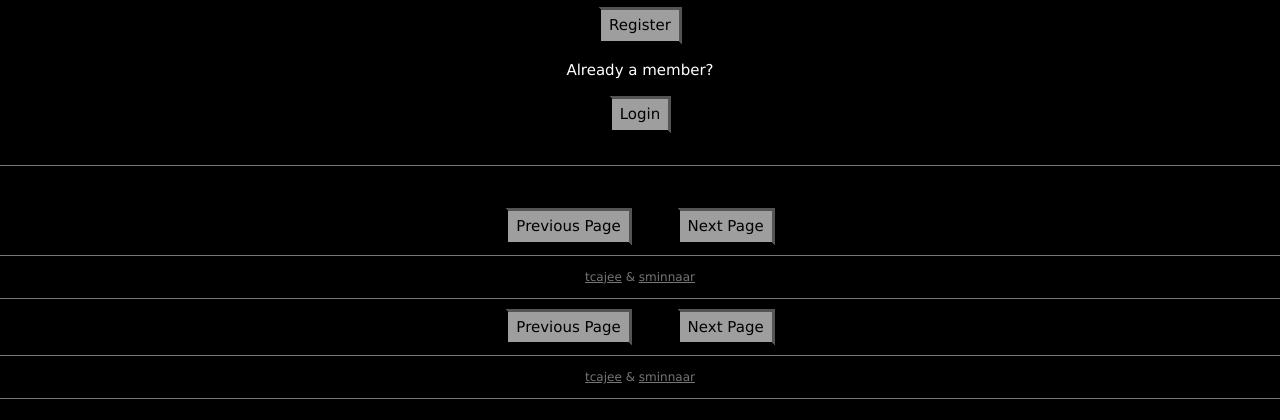
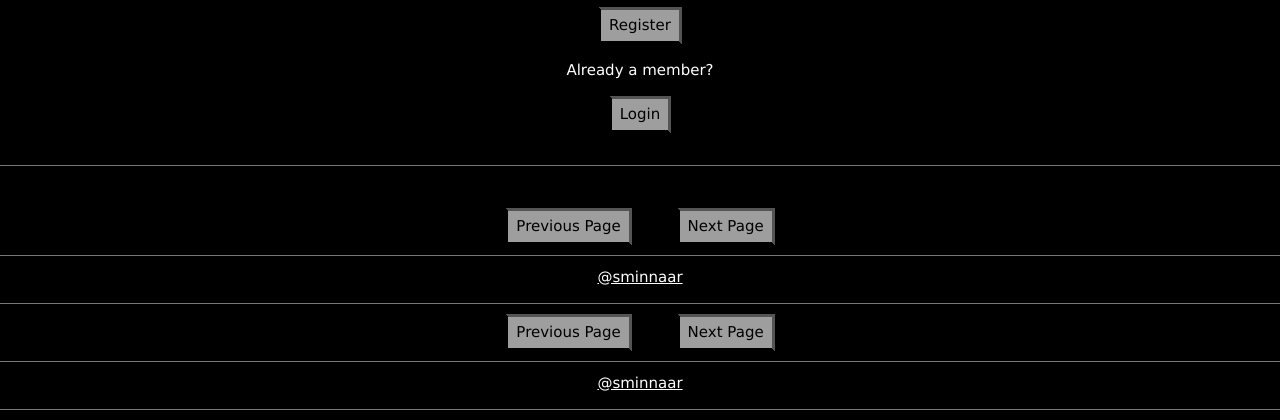
Before and after one commit to sminnaar/Camagru, a PHP site: page /Camagru_git/ in a window 1280 px wide. Shown: the part 490-910 px from the top of the page. Before the commit the page ends 889 px from the top, so only its background shows below. Run offline with PHP 8.4, Linux system fonts and the light colour scheme.

Commit message:
Added sminnaar

```diff
--- a/app/views/layouts/footer.php
+++ b/app/views/layouts/footer.php
@@ -1,5 +1,5 @@
 <div class="center">
   <hr>
-    <a href="https://github.com/tcajee"><p class="text-grey small">tcajee</a> & <a href="https://github.com/sminnaar">sminnaar</a></p>
+    <a href="https://github.com/sminnaar">@sminnaar</a></p>
   <hr>
 </div>
```
